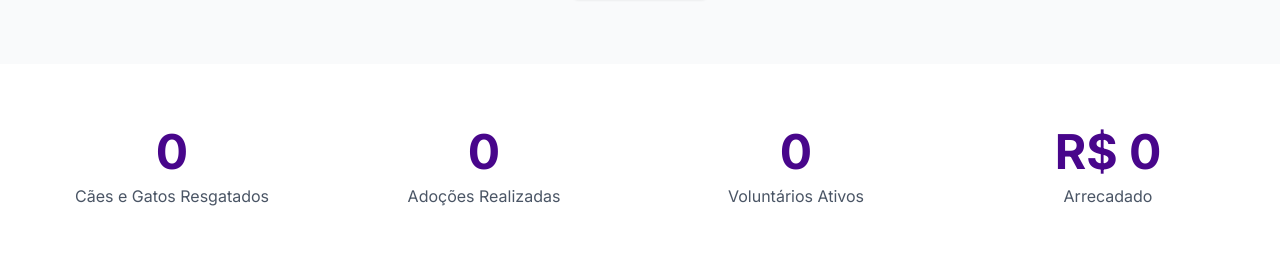
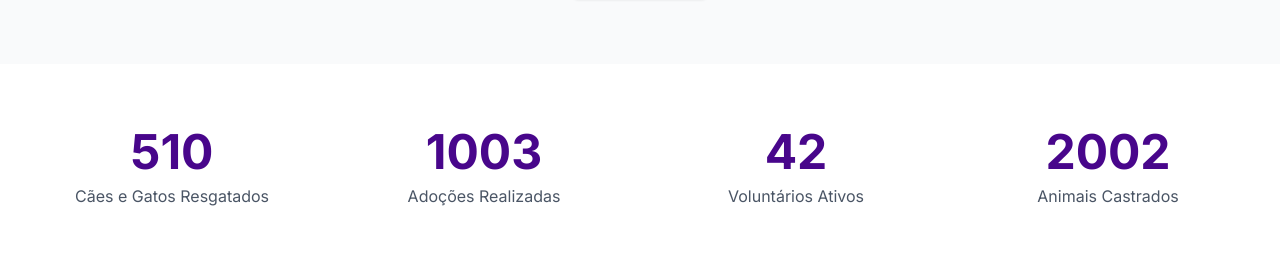
Before and after one commit to danilobsantos/ong-amigo-dos-amigos, a React (Vite) app in the folder frontend/ong-frontend/: page / in a window 1280 px wide. Shown: the part 1180-1438 px from the top of the page. Built offline with nearby package versions, Linux system fonts and the light colour scheme; no server answers.

Commit message:
Ajuste no menu com valores informativos

```diff
--- a/frontend/ong-frontend/src/pages/Home.jsx
+++ b/frontend/ong-frontend/src/pages/Home.jsx
@@ -7,12 +7,12 @@ import { dogsAPI, statsAPI } from '../lib/api';
 
 const Home = () => {
   const [featuredDogs, setFeaturedDogs] = useState([]);
-  const [stats, setStats] = useState({
+  /*const [stats, setStats] = useState({
     dogsRescued: 0,
     dogsAdopted: 0,
     activeVolunteers: 0,
     totalDonations: 0
-  });
+  }); */
   const [loading, setLoading] = useState(true);
 
   useEffect(() => {
@@ -21,13 +21,13 @@ const Home = () => {
 
   const loadData = async () => {
     try {
-      const [dogsResponse, statsResponse] = await Promise.all([
+      const [dogsResponse, ] = await Promise.all([
         dogsAPI.getAll({ limit: 6 }),
         statsAPI.get()
       ]);
 
       setFeaturedDogs(dogsResponse.data.dogs || []);
-      setStats(statsResponse.data);
+      //setStats(statsResponse.data);
     } catch (error) {
       console.error('Erro ao carregar dados:', error);
     } finally {
@@ -131,28 +131,29 @@ const Home = () => {
           <div className="grid grid-cols-2 md:grid-cols-4 gap-8">
             <div className="text-center">
               <div className="text-4xl md:text-5xl font-bold text-primary mb-2">
-                {stats.dogsRescued}
+                {`510`}
               </div>
               <p className="text-gray-600">Cães e Gatos Resgatados</p>
             </div>
             <div className="text-center">
               <div className="text-4xl md:text-5xl font-bold text-primary mb-2">
-                {stats.dogsAdopted}
+                {`1003`}
               </div>
               <p className="text-gray-600">Adoções Realizadas</p>
             </div>
             <div className="text-center">
               <div className="text-4xl md:text-5xl font-bold text-primary mb-2">
-                {stats.activeVolunteers}
+                {`42`}
               </div>
               <p className="text-gray-600">Voluntários Ativos</p>
             </div>
             <div className="text-center">
               <div className="text-4xl md:text-5xl font-bold text-primary mb-2">
-                R$ {Number(stats.totalDonations).toLocaleString('pt-BR')}
+                {`2002`}
               </div>
-              <p className="text-gray-600">Arrecadado</p>
+              <p className="text-gray-600">Animais Castrados</p>
             </div>
+
           </div>
         </div>
       </section>
```
